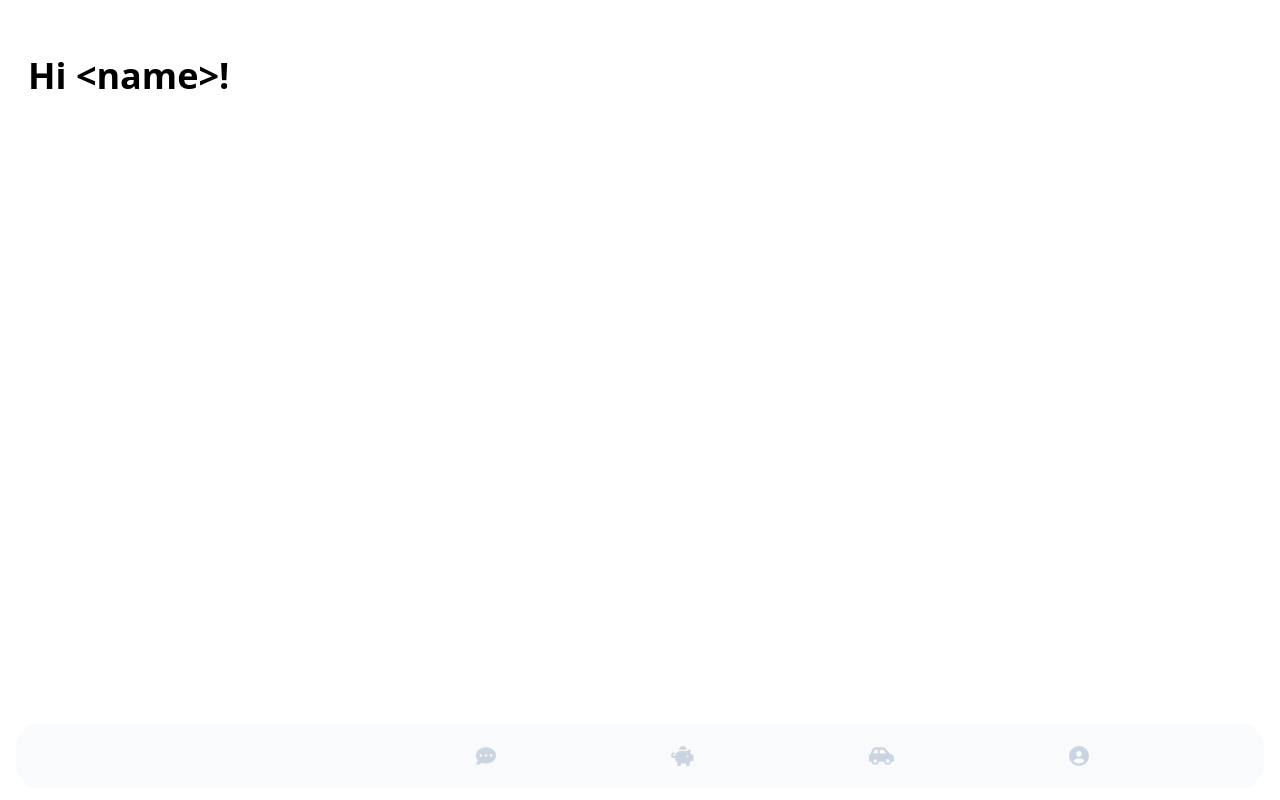
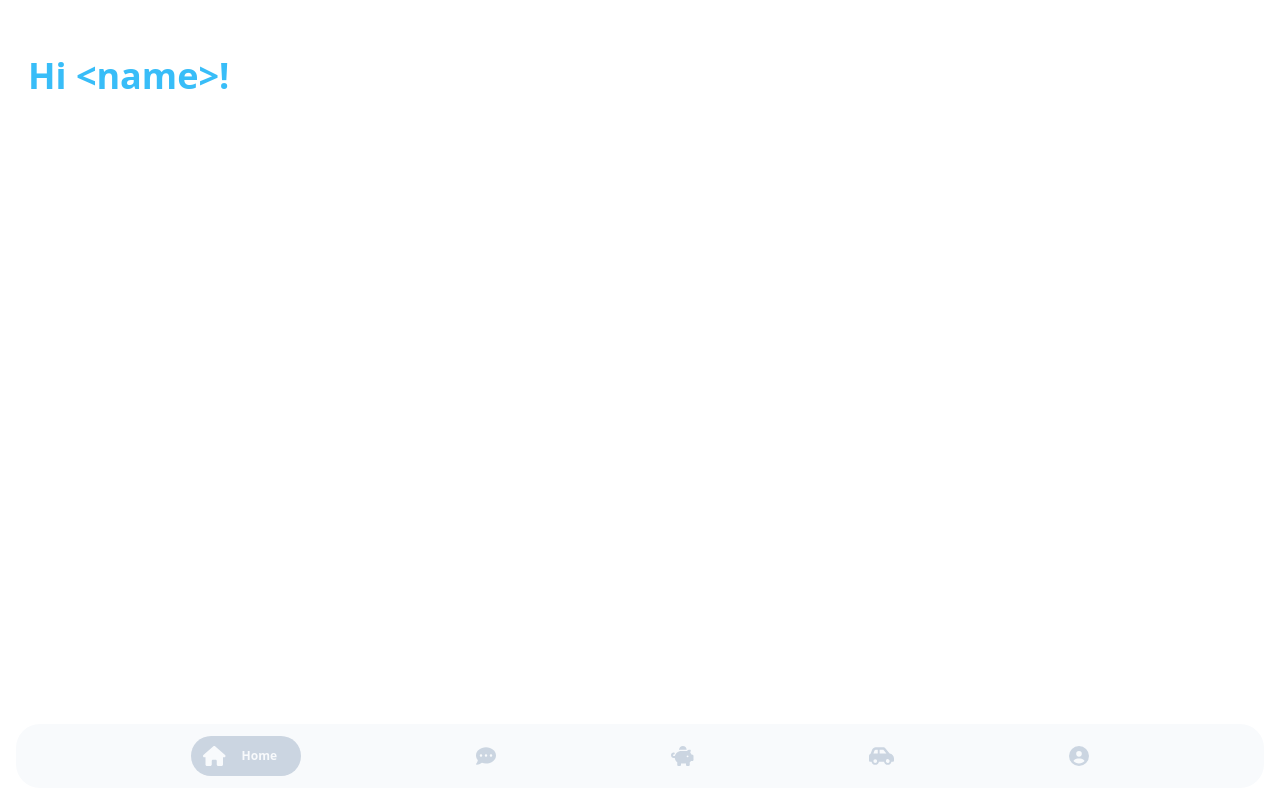
Before and after one commit to msonnberger/rindr, a Next.js app: page / in a window 1280 px wide. Built offline with nearby package versions, Linux system fonts and the light colour scheme.

Commit message:
Fix colors for navbar icons
It's needed to include the colors into the tailwind config

```diff
--- a/tailwind.config.js
+++ b/tailwind.config.js
@@ -1,7 +1,11 @@
 const defaultTheme = require('tailwindcss/defaultTheme')
 
 module.exports = {
-  content: ['./src/pages/**/*.{js,ts,jsx,tsx}', './src/components/**/*.{js,ts,jsx,tsx}'],
+  content: [
+    './src/pages/**/*.{js,ts,jsx,tsx}',
+    './src/components/**/*.{js,ts,jsx,tsx}',
+    './src/styles/**/*.{js,ts,jsx,tsx}',
+  ],
   theme: {
     extend: {
       fontFamily: {
```
